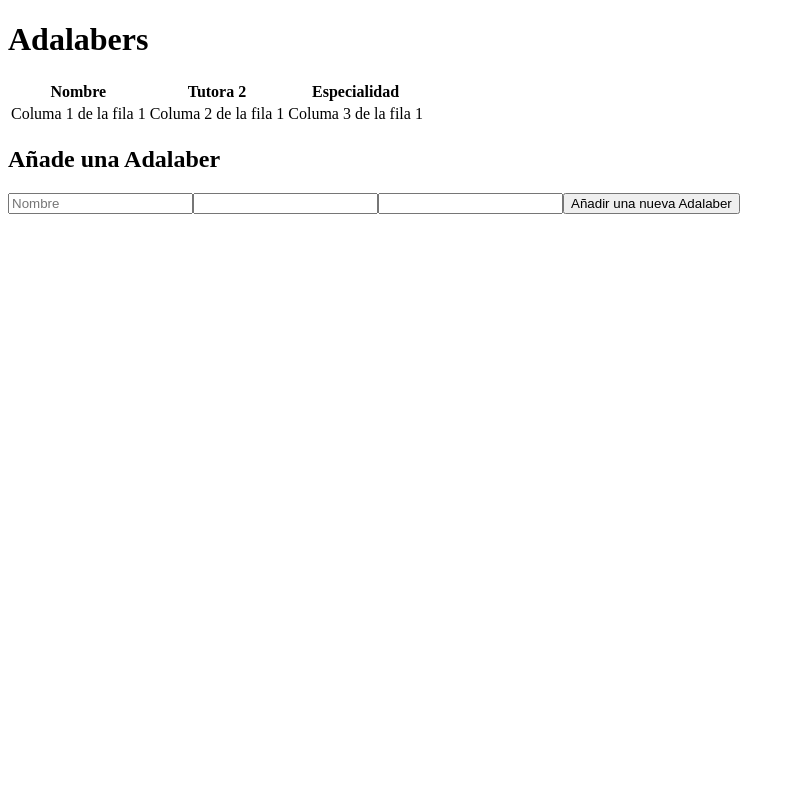
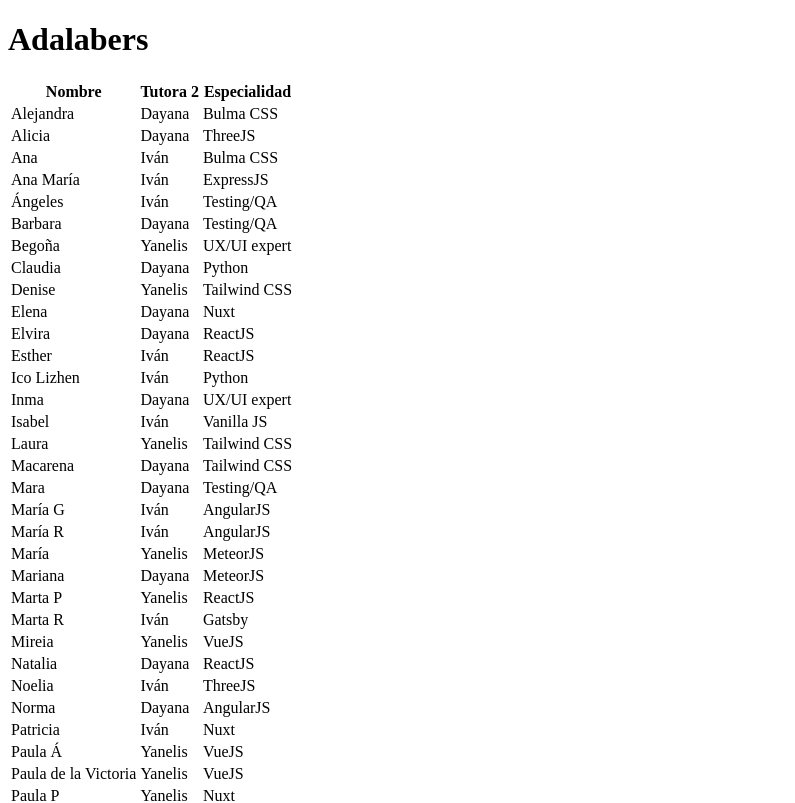
Before and after one commit to Adalab/modulo-3-evaluacion-intermedia-AnadelaJara, a React (Create React App) app: page / in a window 1280 px wide. Shown: the top 803 px of the page, without its empty margins (0-795 px from the left). Built offline with nearby package versions, Linux system fonts and the light colour scheme.

Commit message:
add paint in html

```diff
--- a/src/components/App.js
+++ b/src/components/App.js
@@ -1,7 +1,14 @@
 import '../styles/App.css';
-import adalabersList from '../data/adalabers.js'
+import adalabersList from '../data/adalabers.json'
 
 function App() {
+  const htmlList = adalabersList.map((adalaber) => (<tr key={adalaber.id}>
+    <td>{adalaber.name}</td>
+    <td>{adalaber.counselor}</td>
+    <td>{adalaber.speciality}</td>
+  </tr>
+  ));
+
   return (
     <div>
       <header >
@@ -17,11 +24,7 @@ function App() {
           </tr></thead>
           <tbody>
             {/* <!-- Primera fila --> */}
-            <tr>
-              <td>Columa 1 de la fila 1</td>
-              <td>Columa 2 de la fila 1</td>
-              <td>Columa 3 de la fila 1</td>
-            </tr>
+            {htmlList}
           </tbody>
         </table>
         <form>
@@ -48,7 +51,7 @@ function App() {
           />
         </form>
       </main>
-    </div>
+    </div >
   );
 }
 
--- a/src/data/adalabers.js
+++ b/src/data/adalabers.json
@@ -1,4 +1,3 @@
-// eslint-disable-next-line no-unused-expressions
 [
   {
     "id": "16420102983093087",
```
